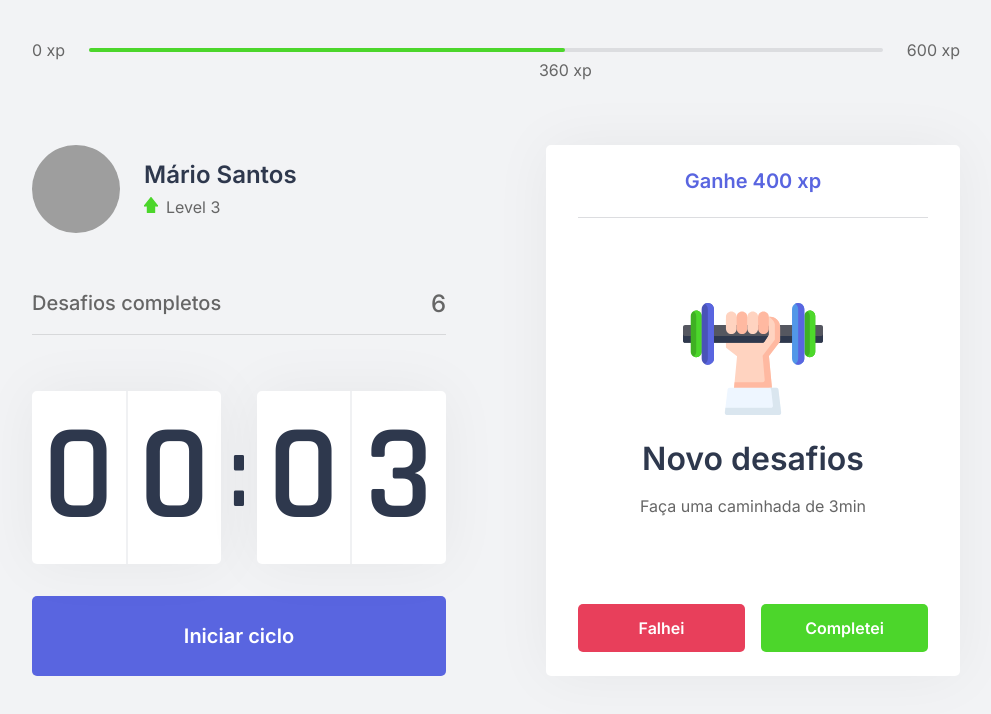
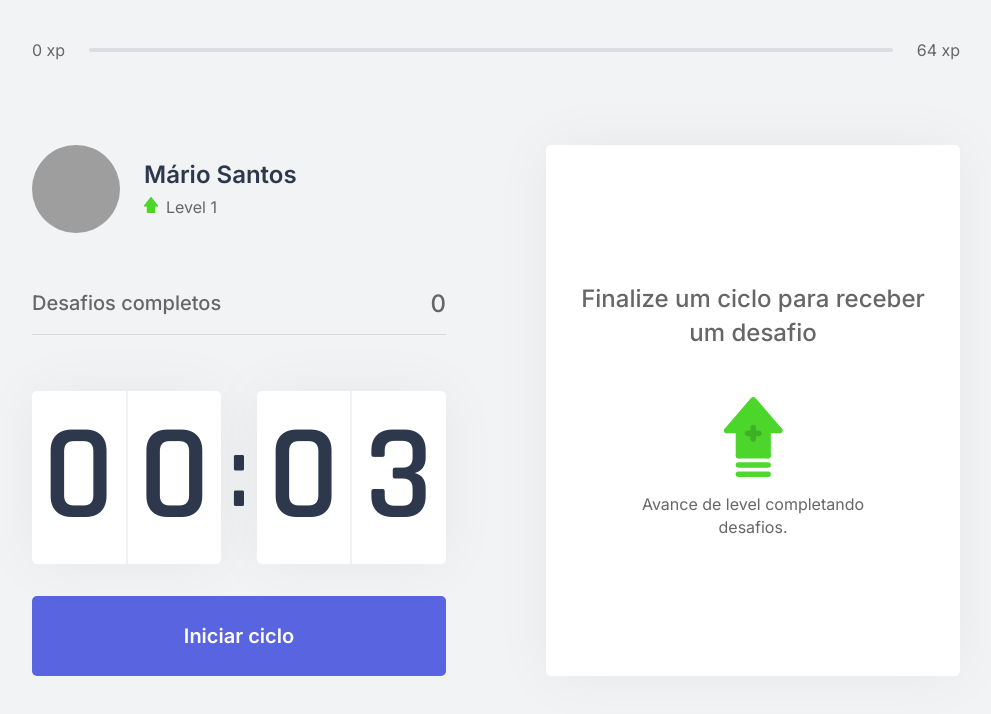
Before and after one commit to mariosantosdev/4nlw-rocketseat, a Next.js app in the folder frontend/: page / in a window 1280 px wide. Shown: the top 714 px of the page, without its empty margins (144-1135 px from the left). Built offline with nearby package versions, Linux system fonts and the light colour scheme; grey boxes are pictures that could not be loaded.

Commit message:
feat: Using context API

```diff
--- /dev/null
+++ b/frontend/challenges.json
@@ -0,0 +1,62 @@
+[
+    {
+        "type": "body",
+        "description": "Estique um de seus braços com a palma da mão virada para frente e puxe os dedos para cima por 10 segundos por mão.",
+        "amount": 80
+    },
+    {
+        "type": "body",
+        "description": "Estique seu braço contra o peito e puxe-o utilizando o outro braço por 10 segundos por braço.",
+        "amount": 60
+    },
+    {
+        "type": "body",
+        "description": "Puxe seu pescoço com a ajuda da mão para a direita e para a esquerda, permanecendo na posição por alguns segundos.",
+        "amount": 70
+    },
+    {
+        "type": "body",
+        "description": "Com as duas mãos na parte de trás da cabeça, leve-a para baixo, alongando a parte de trás da região.",
+        "amount": 60
+    },
+    {
+        "type": "body",
+        "description": "Cruze as pernas e desça com as mãos esticadas em direção ao chão. Repita o movimento com a outra perna na frente.",
+        "amount": 100
+    },
+    {
+        "type": "body",
+        "description": "Sentado, abra as pernas e tente encostar as palmas das mãos no chão, repita 3 vezes por 5 segundos.",
+        "amount": 80
+    },
+    {
+        "type": "body",
+        "description": "Puxe o joelho de encontro ao peito e segure, troque de perna após 10 segundos.",
+        "amount": 50
+    },
+    {
+        "type": "body",
+        "description": "Sentado, cruze uma perna e incline seu tronco à frente, troque de perna após 10 segundos.",
+        "amount": 80
+    },
+    {
+        "type": "eye",
+        "description": "Sentado, feche os olhos e cubra-os com as palmas da mão durante 2 minutos, depois abra normalmente.",
+        "amount": 90
+    },
+    {
+        "type": "eye",
+        "description": "Em algum ambiente aberto, olhe o mais longe que puder em quatro direções por 3s, mexa apenas os olhos. Repita 3 vezes.",
+        "amount": 140
+    },
+    {
+        "type": "eye",
+        "description": "Usando os polegares, massage a área abaixo das sobrancelhas em movimentos circulares por 15 segundos.",
+        "amount": 70
+    },
+    {
+        "type": "body",
+        "description": "Em pé, gire a cintura o máximo que puder para a esquerda, segure por cinco segundos. Repita para a direita.",
+        "amount": 90
+    }
+]
--- a/frontend/src/components/ChallengeBox.tsx
+++ b/frontend/src/components/ChallengeBox.tsx
@@ -1,4 +1,5 @@
-import React, { ReactNode } from 'react'
+import React, { ReactNode, useContext } from 'react'
+import { ChallengesContext } from '../contexts/ChallengeContext'
 
 import styles from './styles/ChallengeBox.module.css'
 
@@ -7,24 +8,27 @@
 }
 
 function ChallengeBox(props: ChallengeBoxProps) {
-    const hasChallenge = true
+    const {
+        actions: { resetChallenge },
+        activeChallenge
+    } = useContext(ChallengesContext)
 
     return (
         <div className={styles.challenge_box_container}>
-            { hasChallenge ?
+            { activeChallenge ?
                 (
                     <div className={styles.challenge_active}>
-                        <header>Ganhe 400 xp</header>
+                        <header>Ganhe {activeChallenge.amount} xp</header>
                         <main>
-                            <img src="icons/body.svg" alt="" />
+                            <img src={`icons/${activeChallenge.type}.svg`} alt="" />
                             <strong>Novo desafios</strong>
-                            <p>Faça uma caminhada de 3min</p>
+                            <p>{activeChallenge.description}</p>
                         </main>
                         <footer>
                             <button
                                 type="button"
                                 className={styles.challengeFailedButton}
-                                onClick={() => { }}
+                                onClick={resetChallenge}
                             >
                                 Falhei
                             </button>
--- a/frontend/src/components/CompletedChallenge.tsx
+++ b/frontend/src/components/CompletedChallenge.tsx
@@ -1,4 +1,5 @@
-import React, { ReactNode } from 'react'
+import React, { ReactNode, useContext } from 'react'
+import { ChallengesContext } from '../contexts/ChallengeContext'
 
 import styles from './styles/CompletedChallenge.module.css'
 
@@ -7,10 +8,14 @@
 }
 
 function CompletedChallenge(props: CompletedChallengeProps) {
+    const {
+        challengesCompleted
+    } = useContext(ChallengesContext)
+
     return (
         <div className={styles.completed_challenge_container}>
             <span>Desafios completos</span>
-            <span>6</span>
+            <span>{challengesCompleted}</span>
         </div>
     )
 }
--- a/frontend/src/components/Countdown.tsx
+++ b/frontend/src/components/Countdown.tsx
@@ -1,4 +1,5 @@
-import React, { ReactNode, useEffect, useState } from 'react'
+import React, { ReactNode, useContext, useEffect, useState } from 'react'
+import { ChallengesContext } from '../contexts/ChallengeContext'
 
 import styles from './styles/Countdown.module.css'
 
@@ -9,6 +10,10 @@
 let countdownTimeout: NodeJS.Timeout
 
 function CountDown(props: CountDownProps) {
+    const {
+        actions: { startNewChallenge }
+    } = useContext(ChallengesContext)
+
     const [time, setTime] = useState(0.05 * 60)
     const [isActive, setIsActive] = useState(false)
     const [hasFinished, setHasFinished] = useState(false)
@@ -37,6 +42,7 @@
         } else if (isActive && time === 0) {
             setHasFinished(true)
             setIsActive(false)
+            startNewChallenge()
         }
     }, [isActive, time])
 
--- a/frontend/src/components/ExperienceBar.tsx
+++ b/frontend/src/components/ExperienceBar.tsx
@@ -1,4 +1,5 @@
-import React, { ReactNode } from 'react'
+import React, { ReactNode, useContext } from 'react'
+import { ChallengesContext } from '../contexts/ChallengeContext'
 
 import styles from './styles/ExperienceBar.module.css'
 
@@ -7,14 +8,25 @@
 }
 
 function ExperienceBar(props: ExperienceBarProps) {
+    const {
+        currentXp,
+        xpToNextLevel
+    } = useContext(ChallengesContext)
+
+    const percentToNextLevel = Math.round(currentXp * 100) / xpToNextLevel
+
     return (
         <header className={styles.experience_bar}>
             <span>0 xp</span>
             <div>
-                <div style={{ width: '60%' }} />
-                <span className={styles.current_exp} style={{ left: '60%' }}>360 xp</span>
+                <div style={{ width: `${percentToNextLevel}%` }} />
+                {
+                    percentToNextLevel > 0 && percentToNextLevel < 100 && (
+                        <span className={styles.current_exp} style={{ left: `${percentToNextLevel}%` }}>{currentXp} xp</span>
+                    )
+                }
             </div>
-            <span>600 xp</span>
+            <span>{xpToNextLevel} xp</span>
         </header>
     )
 }
--- a/frontend/src/components/Profile.tsx
+++ b/frontend/src/components/Profile.tsx
@@ -1,4 +1,5 @@
-import React, { ReactNode } from 'react'
+import React, { ReactNode, useContext } from 'react'
+import { ChallengesContext } from '../contexts/ChallengeContext'
 
 import styles from './styles/Profile.module.css'
 
@@ -7,6 +8,7 @@
 }
 
 function Profile(props: ProfileProps) {
+    const { level } = useContext(ChallengesContext)
     return (
         <div className={styles.profile_container}>
             <img src="https://github.com/nvrsantos.png" alt="Mário Santos" />
@@ -14,7 +16,7 @@
                 <strong>Mário Santos</strong>
                 <p>
                     <img src="icons/level.svg" alt="Level" />
-                    Level 3
+                    Level {level}
                 </p>
             </div>
         </div>
--- /dev/null
+++ b/frontend/src/contexts/ChallengeContext.tsx
@@ -0,0 +1,71 @@
+import { createContext, ReactNode, useState } from "react";
+import challenges from '../../challenges.json'
+
+export const ChallengesContext = createContext({} as ChallengesContextData)
+
+interface ChallengeProps {
+    type: string
+    description: string
+    amount: number
+}
+
+export interface ChallengesContextData {
+    level: number
+    xpToNextLevel: number
+    currentXp: number
+    challengesCompleted: number
+    activeChallenge: ChallengeProps | null
+    actions: {
+        levelUp: () => void
+        startNewChallenge: () => void
+        resetChallenge: () => void
+    }
+}
+
+interface ChallengesProviderProps {
+    children?: ReactNode
+}
+
+export function ChallengesProvider({ children }: ChallengesProviderProps) {
+    const [level, setLevel] = useState(1)
+    const [currentXp, setCurrentXp] = useState(0)
+    const [challengesCompleted, setChallengesCompleted] = useState(0)
+
+    const [activeChallenge, setActiveChallenge] = useState<ChallengeProps | null>(null)
+
+    const xpToNextLevel = Math.pow((level + 1) * 4, 2)
+
+    function startNewChallenge() {
+        const randomChallenge = Math.floor(Math.random() * challenges.length)
+        const challenge = challenges[randomChallenge]
+
+        setActiveChallenge(challenge)
+    }
+
+    function resetChallenge() {
+        setActiveChallenge(null)
+    }
+
+    function levelUp() {
+        setLevel(level + 1)
+    }
+
+    return (
+        <ChallengesContext.Provider
+            value={{
+                level,
+                xpToNextLevel,
+                currentXp,
+                challengesCompleted,
+                activeChallenge,
+                actions: {
+                    levelUp,
+                    startNewChallenge,
+                    resetChallenge
+                }
+            }}
+        >
+            {children}
+        </ChallengesContext.Provider>
+    )
+}
--- a/frontend/src/pages/_app.tsx
+++ b/frontend/src/pages/_app.tsx
@@ -1,8 +1,13 @@
 import { AppProps } from 'next/app'
+import { ChallengesProvider } from '../contexts/ChallengeContext'
 import '../styles/globals.css'
 
 function MyApp({ Component, pageProps }: AppProps) {
-  return <Component {...pageProps} />
+  return (
+    <ChallengesProvider>
+      <Component {...pageProps} />
+    </ChallengesProvider>
+  )
 }
 
 export default MyApp
```
